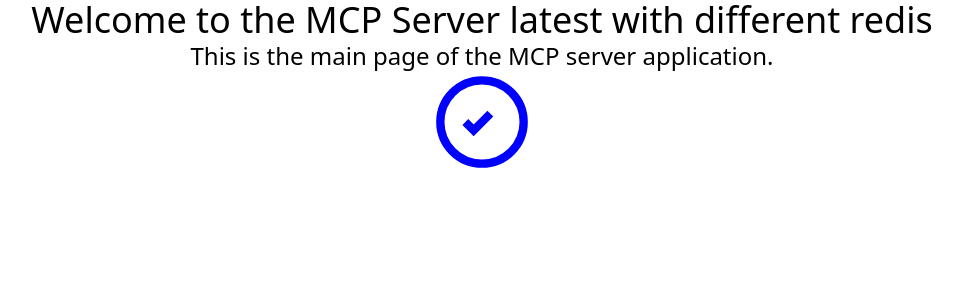
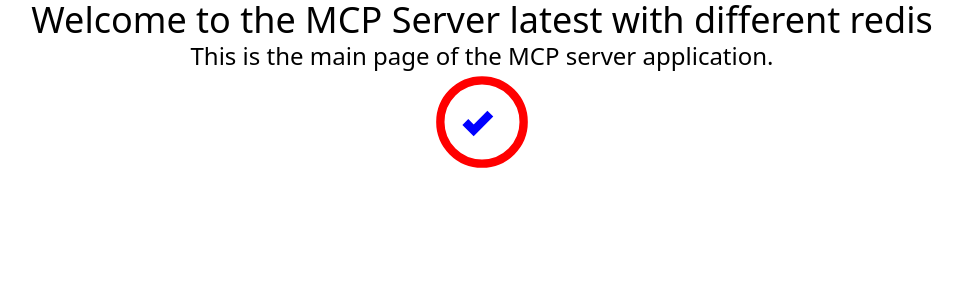
Before and after one commit to BaishnaviSharma-TSM/MCP, a Next.js app: page / in a window 1280 px wide. Shown: the top 300 px of the page, without its empty margins (158-1121 px from the left). Built offline with nearby package versions, Linux system fonts and the light colour scheme.

Commit message:
wordpress API latest

```diff
--- a/src/app/page.tsx
+++ b/src/app/page.tsx
@@ -15,7 +15,7 @@ export default function Home() {
           fill="none"
           xmlns="http://www.w3.org/2000/svg"
         >
-          <circle cx="12" cy="12" r="10" stroke="blue" strokeWidth="2" />
+          <circle cx="12" cy="12" r="10" stroke="red" strokeWidth="2" />
           <path d="M8 12l2 2 4-4" stroke="blue" strokeWidth="2" fill="none" />
         </svg>
       </div>
```
